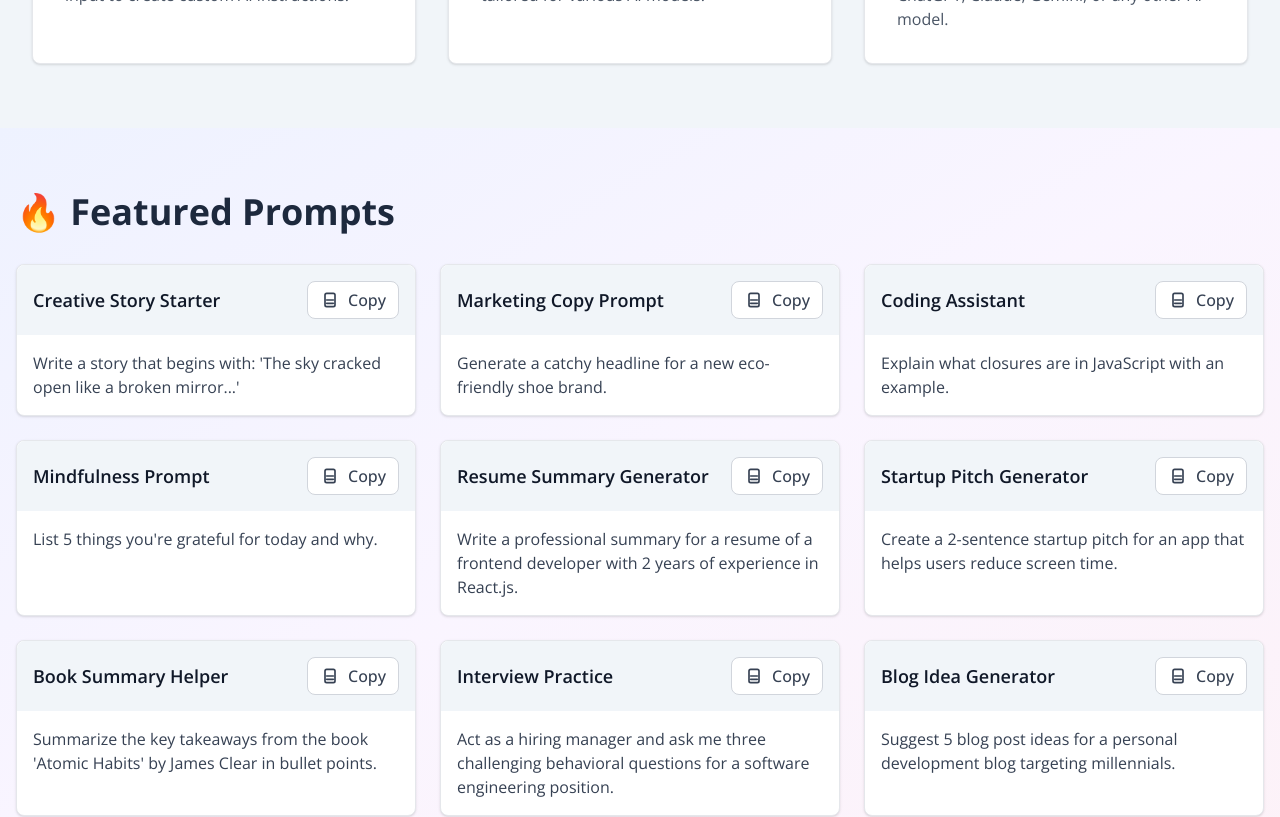
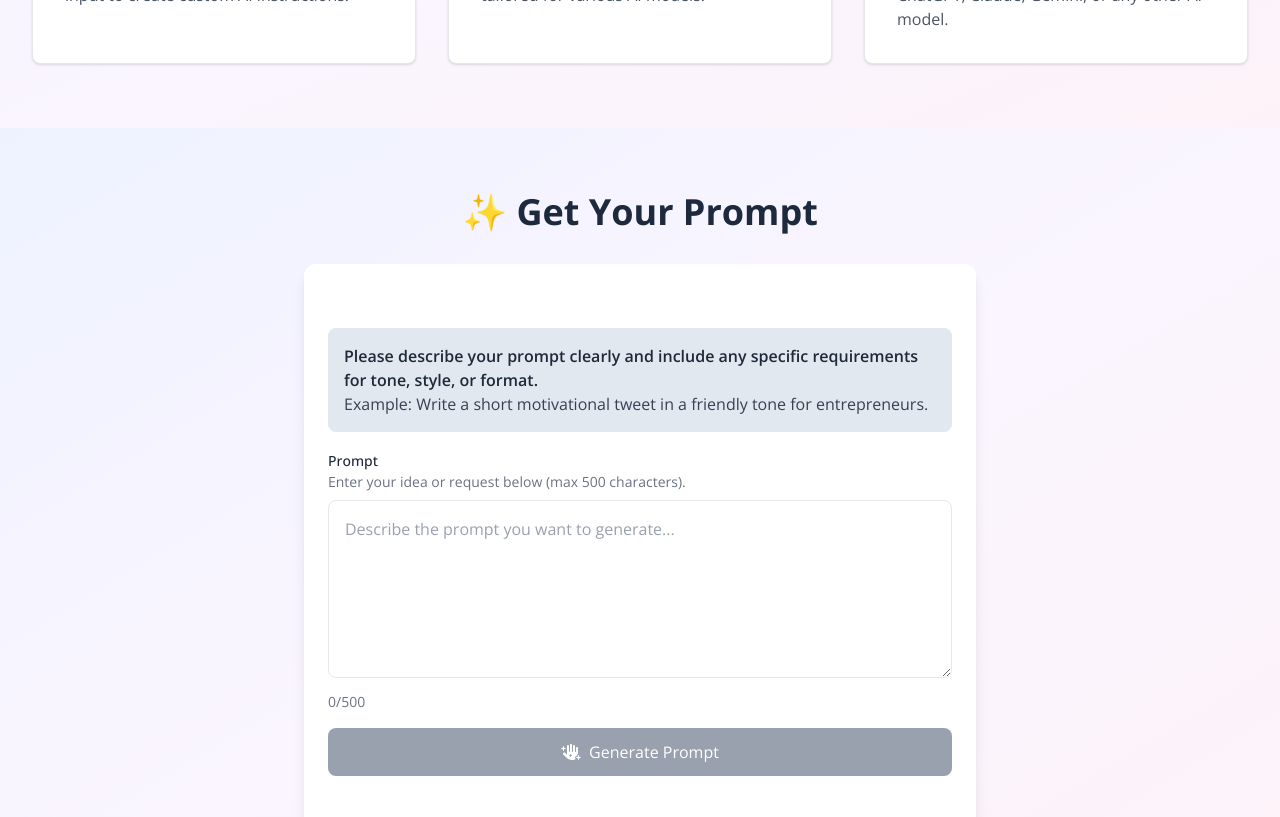
Before and after one commit to jeff-mz/next-prompt, a Next.js app: page / in a window 1280 px wide. Shown: the part 980-1797 px from the top of the page. Built offline with nearby package versions, Linux system fonts and the light colour scheme; no server answers.

Commit message:
Added new sections

```diff
--- a/src/app/page.jsx
+++ b/src/app/page.jsx
@@ -3,11 +3,13 @@ import PromptGuide from "@/components/PromptGuide";
 import FeaturedPrompts from "@/components/FeaturedPrompts";
 import WhyUs from "@/components/WhyUs";
 import FAQ from "@/components/FAQ";
+import GenerateInput from "@/components/GenerateInput";
 const HomePage = () => {
   return (
     <>
       <Hero />
       <PromptGuide />
+      <GenerateInput />
       <FeaturedPrompts />
       <WhyUs />
       <FAQ />
--- a/src/components/FeaturedPrompts.jsx
+++ b/src/components/FeaturedPrompts.jsx
@@ -68,7 +68,7 @@ const FeaturedPrompts = () => {
   return (
     <section className="w-full px-4 py-16 bg-gradient-to-br from-indigo-50 via-purple-50 to-pink-50">
       <div className="max-w-7xl mx-auto">
-        <h2 className="text-3xl md:text-4xl font-bold mb-8 dark:text-slate-100 text-slate-800">
+        <h2 className="text-3xl md:text-4xl font-bold mb-8 dark:text-slate-100 text-slate-800 text-center">
           🔥 Featured Prompts
         </h2>
         <div className="grid grid-cols-1 sm:grid-cols-2 lg:grid-cols-3 gap-6">
--- /dev/null
+++ b/src/components/GenerateInput.jsx
@@ -0,0 +1,61 @@
+"use client";
+
+import { useState } from "react";
+import { Field, Label, Description, Textarea } from "@headlessui/react";
+import { FaHandSparkles } from "react-icons/fa6";
+
+const GenerateInput = () => {
+  const [prompt, setPrompt] = useState("");
+
+  return (
+    <section className="w-full py-16 bg-gradient-to-br from-indigo-50 via-purple-50 to-pink-50">
+      <h2 className="text-3xl md:text-4xl font-bold mb-8 dark:text-slate-100 text-slate-800 text-center">
+        ✨ Get Your Prompt
+      </h2>
+      <div className="rounded-xl shadow-lg p-6 py-16 w-full max-w-2xl mx-auto bg-white">
+        {/* Instructions */}
+        <div className="mb-4 p-4 bg-slate-200 rounded-lg">
+          <p className="text-gray-800 font-semibold">
+            Please describe your prompt clearly and include any specific
+            requirements for tone, style, or format.
+            <br />
+            <span className="font-normal text-gray-700">
+              Example: Write a short motivational tweet in a friendly tone for
+              entrepreneurs.
+            </span>
+          </p>
+        </div>
+
+        {/* Input field */}
+        <Field className="space-y-2">
+          <Label className="text-sm font-medium text-gray-800">Prompt</Label>
+          <Description className="text-sm text-gray-500">
+            Enter your idea or request below (max 500 characters).
+          </Description>
+          <Textarea
+            value={prompt}
+            onChange={(e) => setPrompt(e.target.value)}
+            placeholder="Describe the prompt you want to generate..."
+            maxLength={500}
+            rows={6}
+            className="w-full p-4 border border-gray-200 rounded-lg focus:ring-2 focus:ring-indigo-500 focus:border-transparent text-gray-900 placeholder-gray-400"
+          />
+          <p className="text-gray-500 text-sm text-left">{prompt.length}/500</p>
+        </Field>
+
+        {/* Button */}
+        <div className="mt-4">
+          <button
+            disabled={!prompt}
+            className="w-full flex items-center justify-center gap-2 bg-indigo-600 text-white px-6 py-3 rounded-lg hover:bg-indigo-700 transition-colors disabled:bg-gray-400 disabled:cursor-not-allowed"
+          >
+            <FaHandSparkles className="h-5 w-5" />
+            <span>Generate Prompt</span>
+          </button>
+        </div>
+      </div>
+    </section>
+  );
+};
+
+export default GenerateInput;
--- a/src/components/PromptGuide.jsx
+++ b/src/components/PromptGuide.jsx
@@ -25,7 +25,7 @@ const steps = [
 
 const PromptGuide = () => {
   return (
-    <section className="py-16">
+    <section className="bg-gradient-to-br from-indigo-50 via-purple-50 to-pink-50 py-16">
       <div className="max-w-7xl mx-auto px-4 sm:px-6 lg:px-8">
         <div className="text-center mb-12">
           <h2 className="text-3xl font-bold text-gray-900 mb-4">
--- a/src/components/WhyUs.jsx
+++ b/src/components/WhyUs.jsx
@@ -4,7 +4,7 @@ import { SiTarget, SiZap } from "react-icons/si";
 
 const WhyUs = () => {
   return (
-    <section className="py-16 ">
+    <section className="py-16 bg-gradient-to-br from-indigo-50 via-purple-50 to-pink-50">
       <div className="max-w-7xl mx-auto px-4 sm:px-6 lg:px-8">
         <h2 className="text-3xl font-bold text-center text-gray-900 mb-12">
           Why Choose GeneratePromptAI?
```
